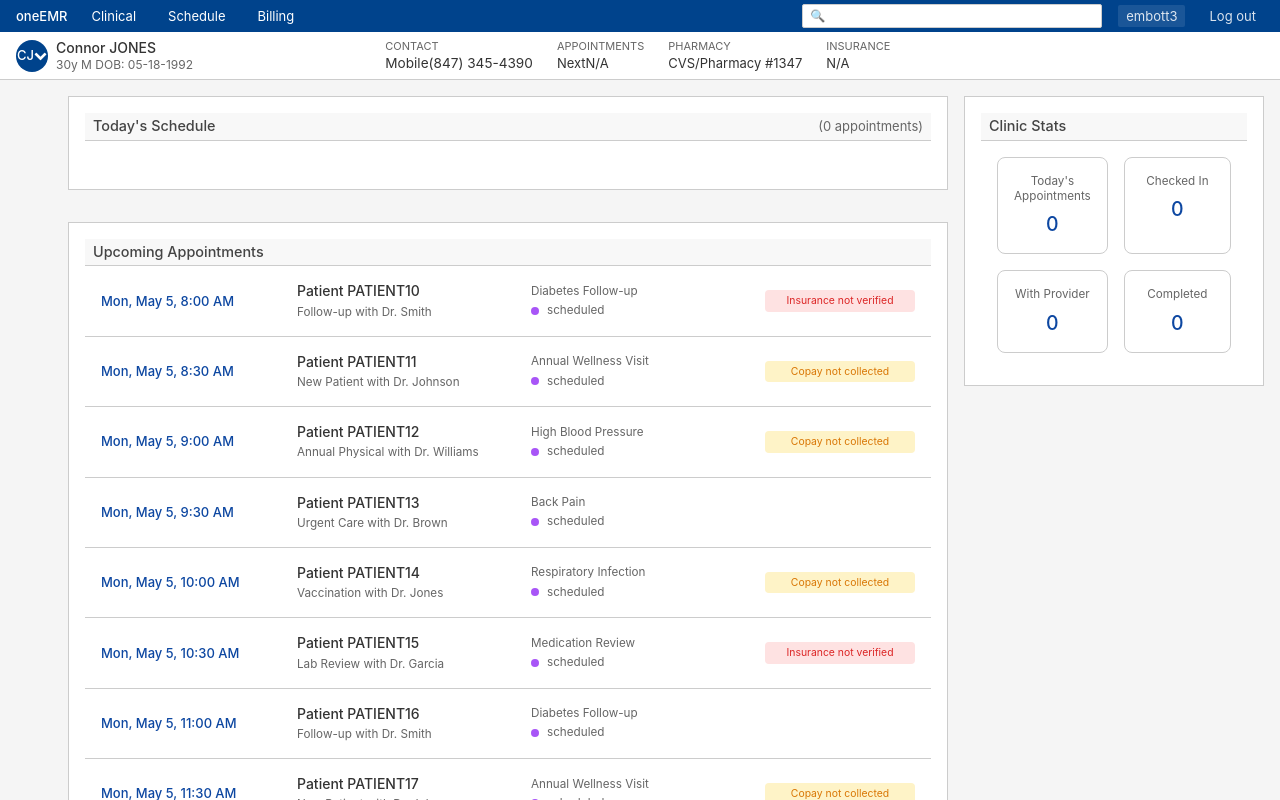
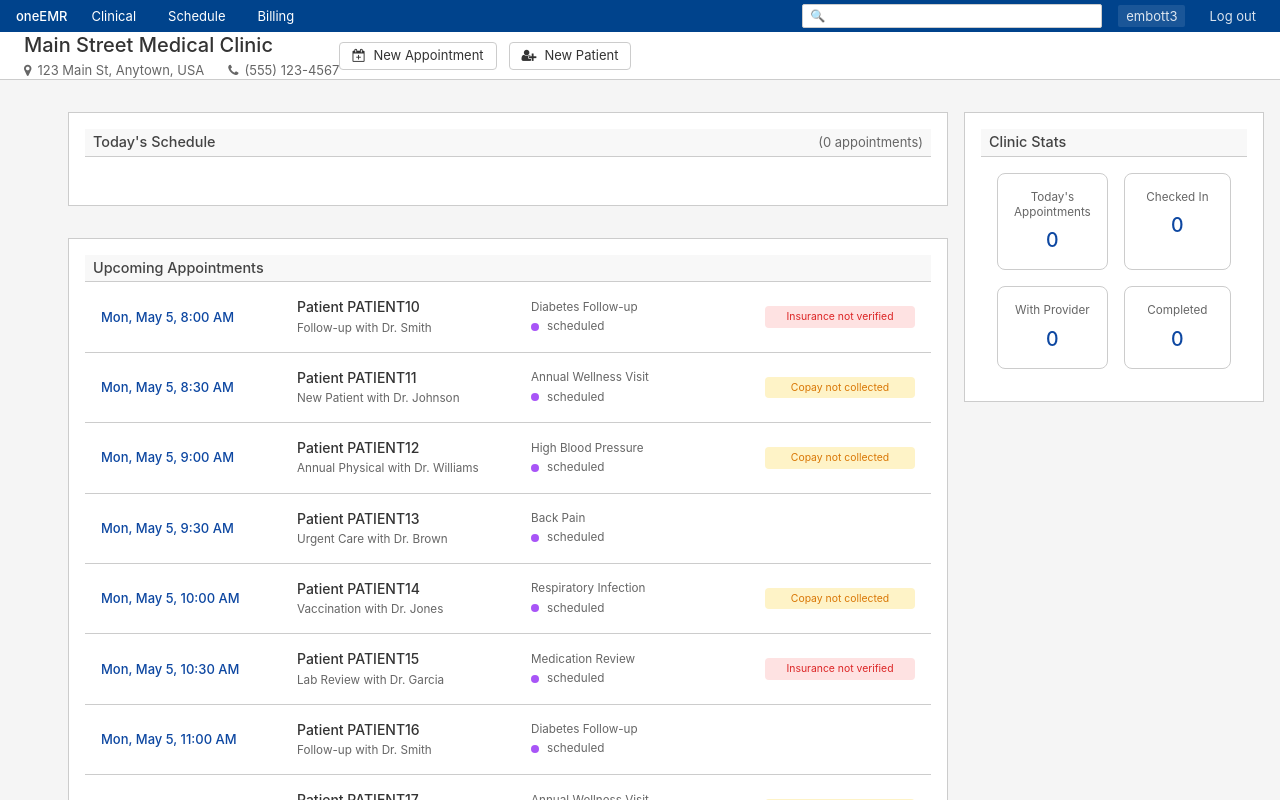
Before and after one commit to ambarc/mock-emr, a Next.js app: page / in a window 1280 px wide. Shown: the top 800 px of the page. Built offline with nearby package versions, Linux system fonts and the light colour scheme.

Commit message:
stable clinic header

```diff
--- /dev/null
+++ b/app/components/ClinicHeader.tsx
@@ -0,0 +1,27 @@
+import React from 'react';
+
+export function ClinicHeader() {
+  return (
+    <header className="clinic-header">
+      <div className="header-content">
+        <div className="clinic-info">
+          <h1>Main Street Medical Clinic</h1>
+          <div className="clinic-details">
+            <span><i className="fa fa-map-marker"></i> 123 Main St, Anytown, USA</span>
+            <span><i className="fa fa-phone"></i> (555) 123-4567</span>
+          </div>
+        </div>
+        <div className="header-actions">
+          <button className="action-btn">
+            <i className="fa fa-calendar-plus-o"></i>
+            New Appointment
+          </button>
+          <button className="action-btn">
+            <i className="fa fa-user-plus"></i>
+            New Patient
+          </button>
+        </div>
+      </div>
+    </header>
+  );
+}
--- a/app/globals.css
+++ b/app/globals.css
@@ -123,7 +123,7 @@ body {
 }
 
 /* EMR Header Styles */
-.emr-header {
+.emr-header, .clinic-header {
   grid-column: 1 / -1;
   grid-row: 2;
   display: flex;
@@ -196,66 +196,63 @@ body {
   text-decoration: none;
 }
 
-/* Make all header section values white with high opacity */
-.header-section .section-content,
-.header-section a,
-.header-section .content-value {
+/* Clinic Header Specific Styles */
+.clinic-info h1 {
+  font-size: 20px;
+  font-weight: 500;
   color: var(--text-primary);
-  text-decoration: none;
-  background: none;
+  margin: 0;
 }
 
-/* Specific styles for the contact section */
-.header-section[data-section="contact"] .section-content,
-.header-section[data-section="contact"] a {
-  color: var(--text-primary);
-  font-size: 0.85rem;
-  background: none;
-  padding: 0;
+.clinic-details {
+  display: flex;
+  gap: 24px;
+  color: var(--text-secondary);
+  font-size: 13px;
+  margin-top: 4px;
 }
 
-.header-section[data-section="contact"] a:hover {
-  text-decoration: underline;
+.clinic-details span {
+  display: flex;
+  align-items: center;
+  gap: 6px;
 }
 
-/* Ensure all header values are visible */
-.header-sections .section-content,
-.header-sections .content-value {
-  color: var(--text-primary);
+.clinic-details i {
+  color: var(--text-secondary);
+  font-size: 13px;
 }
 
+/* Shared Header Action Styles */
 .header-actions {
   display: flex;
   align-items: center;
-  padding: 0 0.75rem;
-  gap: 0.75rem;
+  gap: 12px;
 }
 
-.banner-options {
-  display: flex;
+.action-btn {
+  display: inline-flex;
   align-items: center;
-  gap: 0.35rem;
-  background: rgba(255, 255, 255, 0.1);
-  border: none;
-  color: rgba(255, 255, 255, 0.9);
-  font-size: 0.75rem;
+  gap: 8px;
+  padding: 4px 12px;
+  border: 1px solid var(--border-color);
+  border-radius: 4px;
+  background: white;
+  color: var(--text-primary);
+  font-size: 13px;
   cursor: pointer;
-  padding: 0.25rem 0.5rem;
-  border-radius: 2px;
+  transition: all 0.2s;
+  height: 28px;
+  line-height: 1;
 }
 
-.menu-btn {
-  background: rgba(255, 255, 255, 0.1);
-  border: none;
-  color: rgba(255, 255, 255, 0.9);
-  cursor: pointer;
-  padding: 0.25rem;
-  border-radius: 2px;
-  display: flex;
-  align-items: center;
-  justify-content: center;
-  width: 24px;
-  height: 24px;
+.action-btn:hover {
+  background: var(--bg-hover);
+}
+
+.action-btn i {
+  font-size: 13px;
+  color: var(--text-primary);
 }
 
 /* EMR Sidebar Styles */
@@ -1300,3 +1297,73 @@ body {
   font-weight: 500;
   color: var(--emr-purple);
 }
+
+/* Clinic Header Styles */
+.clinic-header {
+  background: white;
+  border-bottom: 1px solid var(--border-color);
+  padding: 16px 24px;
+  margin-bottom: 16px;
+}
+
+.clinic-header .header-content {
+  display: flex;
+  justify-content: space-between;
+  align-items: center;
+}
+
+.clinic-header .clinic-info h1 {
+  font-size: 20px;
+  font-weight: 500;
+  color: var(--text-primary);
+  margin: 0;
+}
+
+.clinic-header .clinic-details {
+  display: flex;
+  gap: 24px;
+  color: var(--text-secondary);
+  font-size: 13px;
+  margin-top: 4px;
+}
+
+.clinic-header .clinic-details span {
+  display: flex;
+  align-items: center;
+  gap: 6px;
+}
+
+.clinic-header .clinic-details i {
+  color: var(--text-secondary);
+  font-size: 13px;
+}
+
+.clinic-header .header-actions {
+  display: flex;
+  gap: 12px;
+}
+
+.clinic-header .action-btn {
+  display: inline-flex;
+  align-items: center;
+  gap: 8px;
+  padding: 4px 12px;
+  border: 1px solid var(--border-color);
+  border-radius: 4px;
+  background: white;
+  color: var(--text-primary);
+  font-size: 13px;
+  cursor: pointer;
+  transition: all 0.2s;
+  height: 28px;
+  line-height: 1;
+}
+
+.clinic-header .action-btn:hover {
+  background: var(--bg-hover);
+}
+
+.clinic-header .action-btn i {
+  font-size: 13px;
+  color: var(--text-primary);
+}
--- a/app/page.tsx
+++ b/app/page.tsx
@@ -1,7 +1,8 @@
 'use client';
 
 import React, { useState, useEffect } from 'react';
-import { EMRNav, EMRHeader } from './components/EMRHeader';
+import { EMRNav } from './components/EMRHeader';
+import { ClinicHeader } from './components/ClinicHeader';
 import { TaskBar } from './components/TaskBar';
 import Link from 'next/link';
 
@@ -125,7 +126,7 @@ export default function Home({ params }: PageProps) {
   return (
     <div className="emr-layout">
       <EMRNav />
-      <EMRHeader />
+      <ClinicHeader />
 
       {/* Main Content */}
       <main className="main-content">
```
